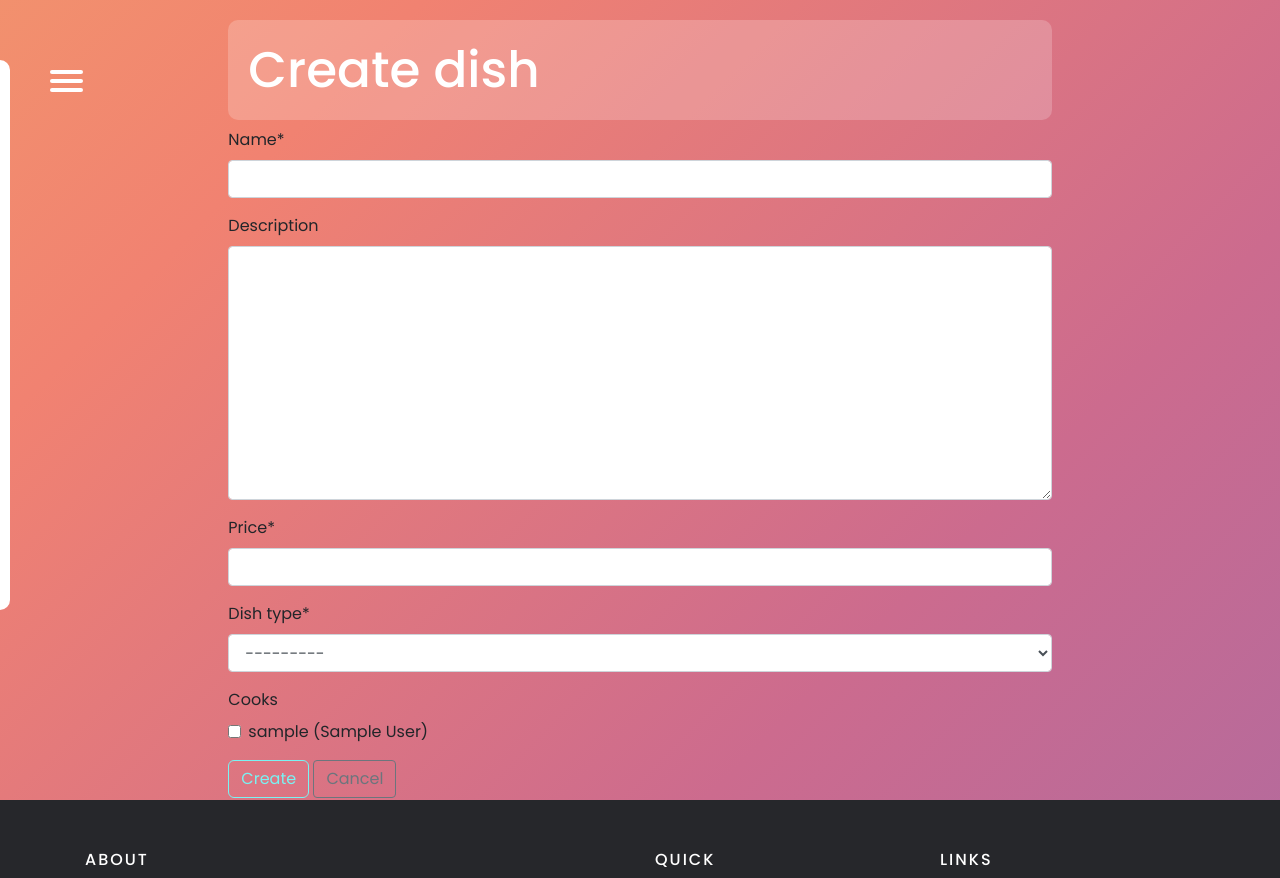
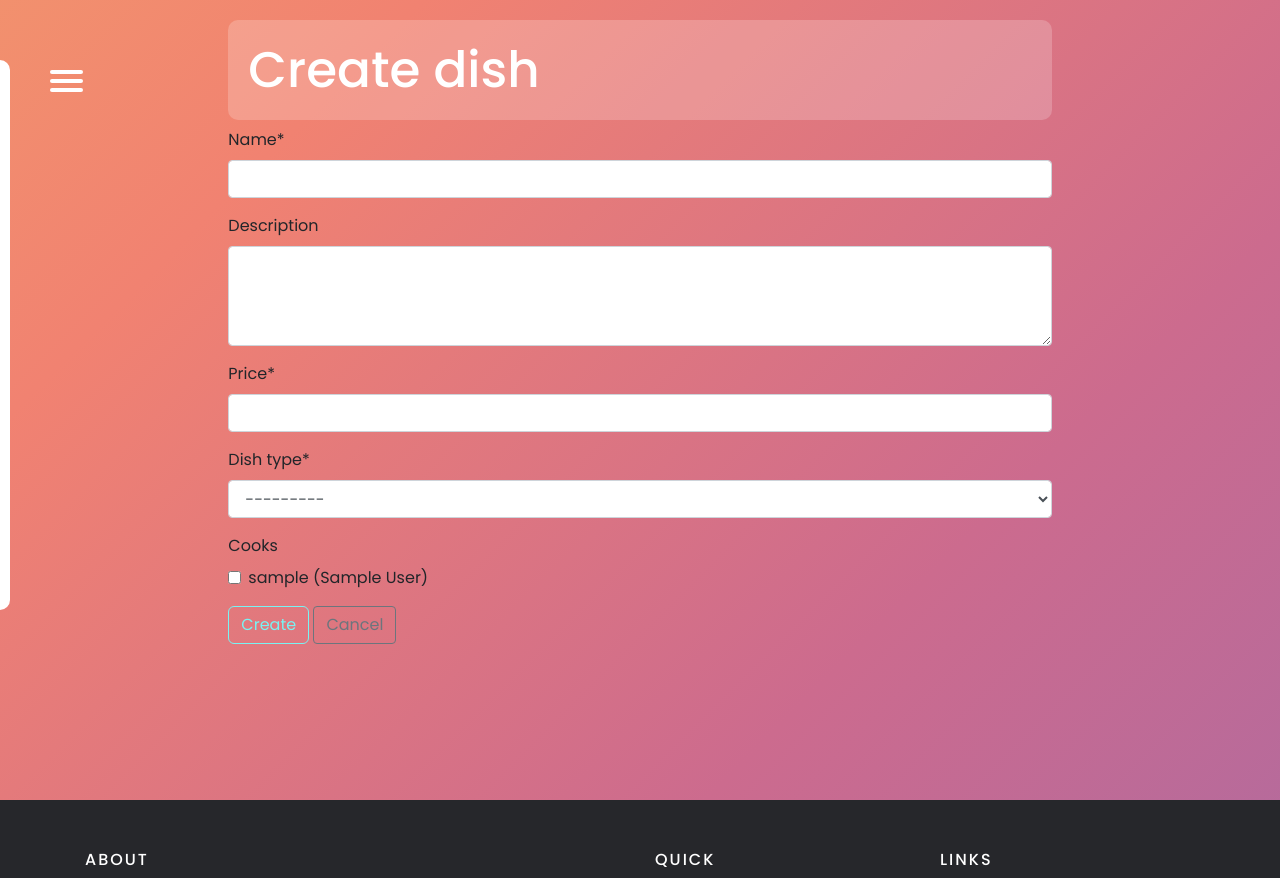
Before and after one commit to Anatolii-Poznyak/this_is_kitchen, a Django app: page /dishes/create/ in a window 1280 px wide. Shown: the top 878 px of the page. Run offline with Django 4.2, Linux system fonts and the light colour scheme; the visitor is signed in with stand-in values (Sample User, id 1); data comes from the database, SQL or seed files in the repository; data that the repository does not hold is empty; some libraries are stand-ins or nearby versions.

Commit message:
Resize decription field in Dish-create template

```diff
--- a/kitchen/models.py
+++ b/kitchen/models.py
@@ -44,6 +44,7 @@ class Dish(models.Model):
         blank=True
     )
 
+
     class Meta:
         ordering = ["name"]
         verbose_name = "dish"
--- a/static/kitchen/styles.css
+++ b/static/kitchen/styles.css
@@ -35,6 +35,7 @@ section {
   display: flex;
   justify-content: center;
   padding-top: 20px;
+  padding-bottom: 20px;
 }
 
 h1 {
@@ -375,3 +376,8 @@ h1 {
   border-color: #000000;
 
 }
+
+textarea#id_description {
+    height: 100px; /* Встановіть висоту, яка вам потрібна */
+    width: 100%; /* Встановіть ширину, яка вам потрібна */
+}
--- a/templates/kitchen/dish_form.html
+++ b/templates/kitchen/dish_form.html
@@ -12,5 +12,3 @@
   <a href="javascript:history.back()" class="btn btn-outline-secondary">Cancel</a>
   </form>
 {% endblock %}
-
-{
```
